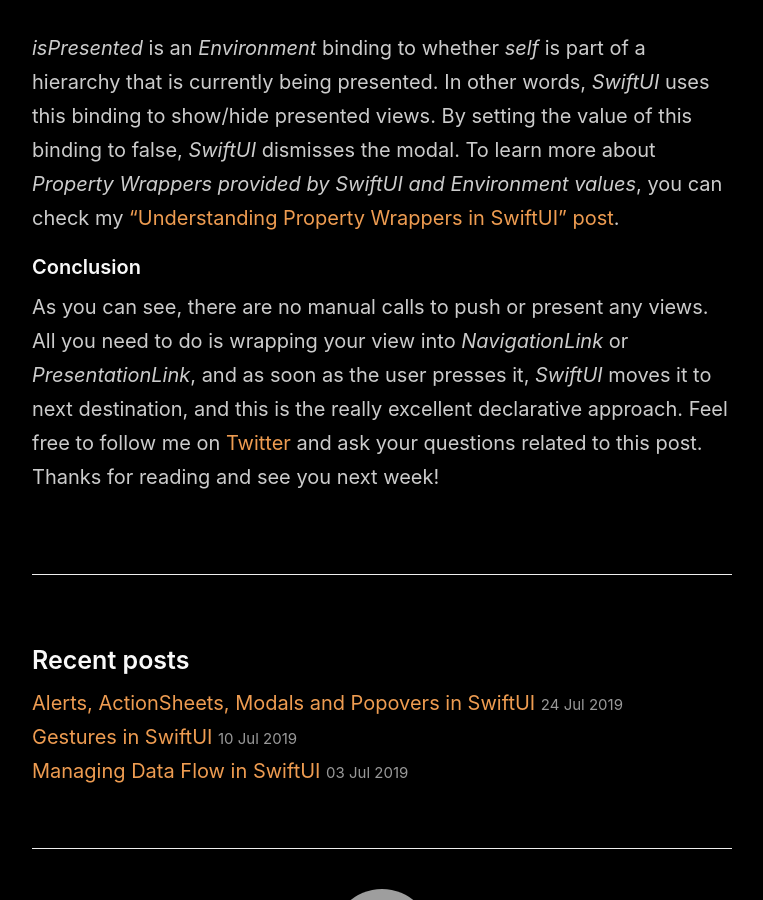
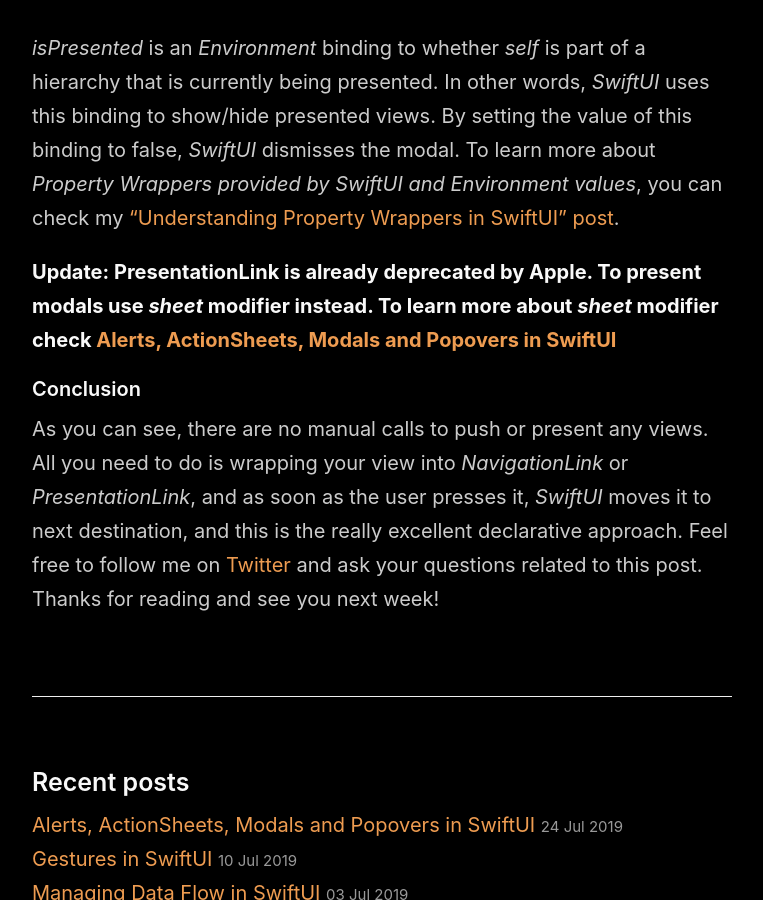
Before and after one commit to mecid/mecid.github.io, a Jekyll site: the page built from _posts/2019-07-17-navigation-in-swiftui.md, in a window 1280 px wide and 900 px high, scrolled down 2958 px. Shown: the whole window, without its empty margins (258-1021 px from the left). Built offline with Jekyll 4.4.1, drawn with Linux system fonts in a browser that asks for light colours; our own code applies the rules of GitHub Pages for plain Markdown files; grey boxes are pictures that could not be loaded.

Commit message:
Update 2019-07-17-navigation-in-swiftui.md

```diff
--- a/_posts/2019-07-17-navigation-in-swiftui.md
+++ b/_posts/2019-07-17-navigation-in-swiftui.md
@@ -85,5 +85,7 @@
 
 *isPresented* is an *Environment* binding to whether *self* is part of a hierarchy that is currently being presented. In other words, *SwiftUI* uses this binding to show/hide presented views. By setting the value of this binding to false, *SwiftUI* dismisses the modal. To learn more about *Property Wrappers provided by SwiftUI and Environment values*, you can check my ["Understanding Property Wrappers in SwiftUI" post](/2019/06/12/understanding-property-wrappers-in-swiftui/).
 
+**Update: PresentationLink is already deprecated by Apple. To present modals use *sheet* modifier instead. To learn more about *sheet* modifier check [Alerts, ActionSheets, Modals and Popovers in SwiftUI](/2019/07/24/alerts-actionsheets-modals-and-popovers-in-swiftui)**
+
 #### Conclusion
 As you can see, there are no manual calls to push or present any views. All you need to do is wrapping your view into *NavigationLink* or *PresentationLink*, and as soon as the user presses it, *SwiftUI* moves it to next destination, and this is the really excellent declarative approach. Feel free to follow me on [Twitter](https://twitter.com/mecid) and ask your questions related to this post. Thanks for reading and see you next week!
```
